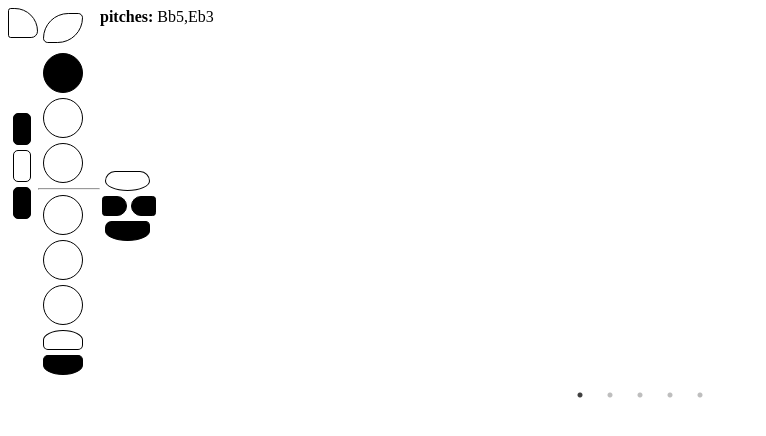
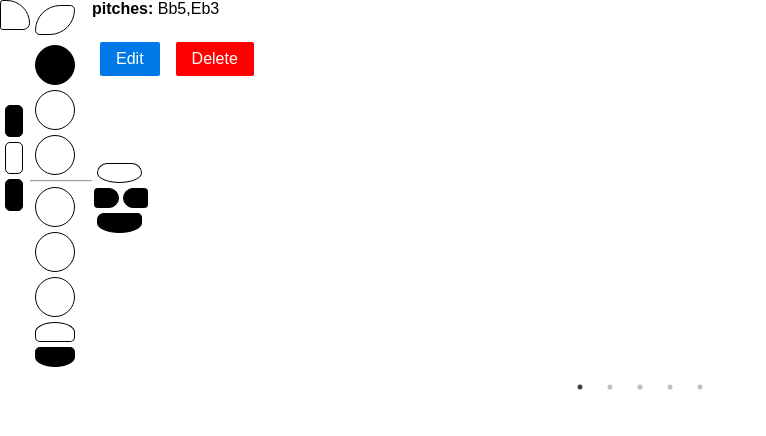
Before and after one commit to MikeSperone/landman-frontend, a React app: page / in a window 1280 px wide. Shown: the top 436 px of the page, without its empty margins (0-766 px from the left). Built offline with nearby package versions, Linux system fonts and the light colour scheme.

Commit message:
edit component

```diff
--- a/package.json
+++ b/package.json
@@ -3,6 +3,7 @@
   "version": "0.1.0",
   "private": true,
   "dependencies": {
+    "jquery": "^3.2.1",
     "react": "^15.6.1",
     "react-dom": "^15.6.1",
     "react-scripts": "1.0.13",
--- a/public/index.html
+++ b/public/index.html
@@ -21,6 +21,7 @@
     -->
     <link rel="stylesheet" type="text/css" href="https://cdnjs.cloudflare.com/ajax/libs/slick-carousel/1.6.0/slick.min.css" />
     <link rel="stylesheet" type="text/css" href="https://cdnjs.cloudflare.com/ajax/libs/slick-carousel/1.6.0/slick-theme.min.css" />
+    <link rel="stylesheet" href="https://unpkg.com/purecss@1.0.0/build/pure-min.css" integrity="sha384-nn4HPE8lTHyVtfCBi5yW9d20FjT8BJwUXyWZT9InLYax14RDjBj46LmSztkmNP9w" crossorigin="anonymous">
     <title>React App</title>
   </head>
   <body>
--- /dev/null
+++ b/src/components/Edit/index.css
@@ -0,0 +1,12 @@
+.buttons {
+    margin: 1rem;
+}
+
+.buttons button {
+    margin: .5rem;
+}
+
+.button-delete {
+    color: white;
+    background-color: red;
+}
--- /dev/null
+++ b/src/components/Edit/index.js
@@ -0,0 +1,33 @@
+import React from 'react';
+import './index.css';
+
+export default class Edit extends React.Component {
+
+    constructor(props) {
+        super(props);
+        this.d = this.props.data;
+    }
+
+    _multiphonic(m) {
+        if (m) return <div>multiphonic</div>;
+    }
+    _other(o) {
+        if (o) return <div>{o.toString()}</div>
+    }
+
+    render() {
+        return (
+            <div>
+                <div class="info">
+                    <div><b>pitches:</b> {this.d.pitches.toString()}</div>
+                    {this._multiphonic(this.d.multi)}
+                    {this._other(this.d.other)}
+                </div>
+                <div className="buttons">
+                    <button className="pure-button pure-button-primary">Edit</button>
+                    <button className="pure-button button-delete">Delete</button>
+                </div>
+            </div>
+        );
+    }
+}
--- a/src/index.js
+++ b/src/index.js
@@ -1,17 +1,12 @@
 import React from 'react';
 import ReactDOM from 'react-dom';
+// import $ from 'jquery';
+
 import FingeringDisplay from './components/FingeringDisplay';
-
+import Edit from './components/Edit';
 import Slider from 'react-slick';
 
 class SimpleSlider extends React.Component {
-
-    _multiphonic(m) {
-        if (m) return <div>multiphonic</div>;
-    }
-    _other(o) {
-        if (o) return <div>{o.toString()}</div>
-    }
 
     listItems() {
 
@@ -19,9 +14,7 @@ class SimpleSlider extends React.Component {
             return (
                 <div key={d._id.toString()}>
                     <FingeringDisplay bin={d.bin} />
-                <div><b>pitches:</b> {d.pitches.toString()}</div>
-                {this._multiphonic(d.multi)}
-                {this._other(d.other)}
+                    <Edit data={d} />
                 </div>
             );
         });
@@ -48,15 +41,11 @@ class SimpleSlider extends React.Component {
 
 class List extends React.Component {
 
-    constructor() {
-        super();
-        // getData();
-    }
-
-    componentDidMount() {
-    }
-
     _getData() {
+        // var data;
+        // const url = "http://api.mikesperone.com/landman/v1/alto";
+        // $.getJSON(url, (d) => data = d;);
+        // return data;
         return JSON.parse('[{"_id":"59bc5197d815a836fe32c926","bin":"10000000001110101011101101","pitches":["Bb5","Eb3"],"__v":0},{"_id":"59bc553bd815a836fe32c927","bin":"01000000001000101010000001","pitches":["Ab2","D4"],"__v":0},{"_id":"59bc554bd815a836fe32c928","bin":"11000000001000101010000001","multi":true,"pitches":["Ab2","D4"],"__v":0},{"_id":"59bc5587d815a836fe32c929","bin":"00100000001000100000000001","multi":true,"pitches":["C#2","F#4"],"__v":0},{"_id":"59bc55a2d815a836fe32c92a","bin":"10100000001000100000000001","multi":false,"pitches":["Bb2","G7"],"__v":0}]');
 
     }
```
Also changed, not shown: 1 other file.
